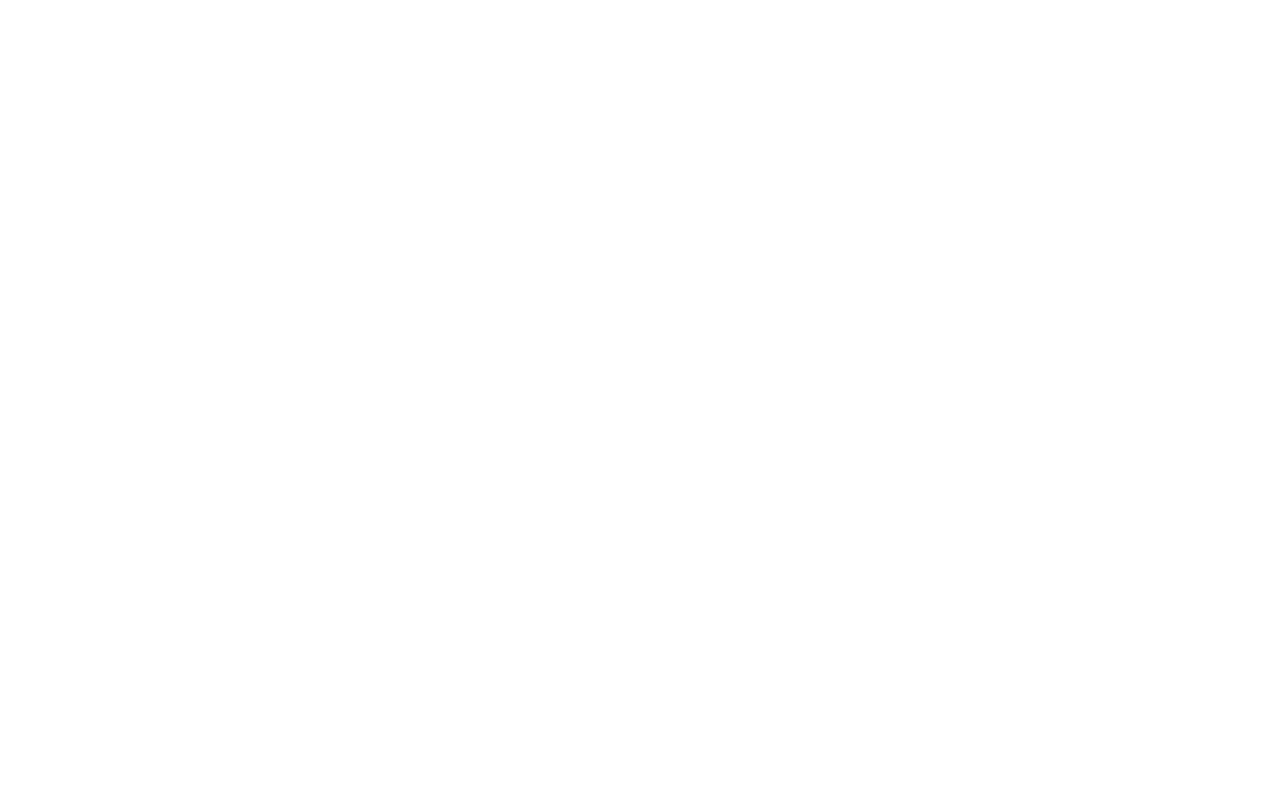
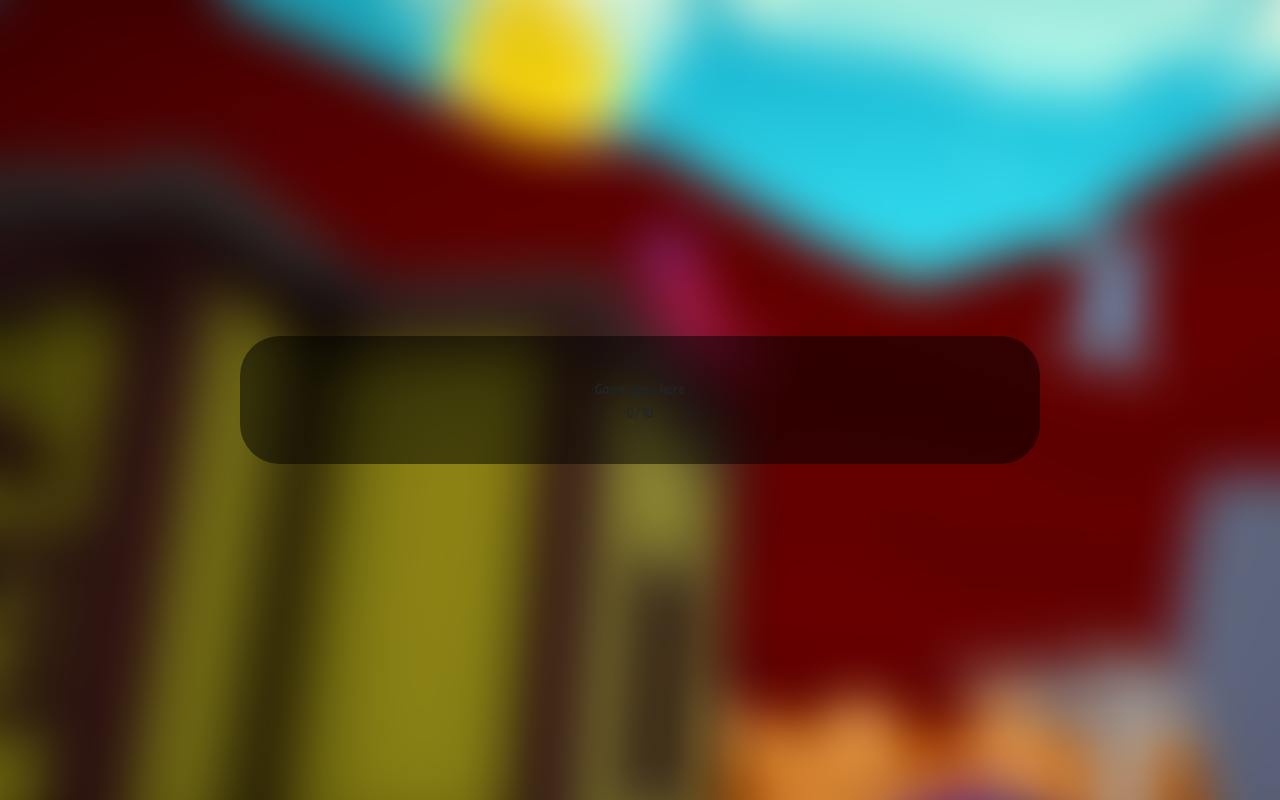
Before and after one commit to Mykol-Word/worm-escape-game, a React (Vite) app: page /play in a window 1280 px wide. Before the commit this address had no page. Built offline with nearby package versions, Linux system fonts and the light colour scheme.

Commit message:
Created and routed a basic play page
- Routed the play page in main.tsx with the react-dom-router

- Created the play page and added another blurred background image

- Created two basic components "GameManger" and "ProgressBar" and added
  them to the play page

```diff
--- /dev/null
+++ b/src/assets/components/gamemanager.tsx
@@ -0,0 +1,10 @@
+
+function GameManger() {
+return(
+    <div>
+        Game goes here
+    </div>
+);
+}
+
+export default GameManger;
--- /dev/null
+++ b/src/assets/components/progressbar.tsx
@@ -0,0 +1,10 @@
+
+function ProgressBar() {
+    return(
+        <div>
+            0/10
+        </div>
+    );
+}
+
+export default ProgressBar;
--- a/src/main.tsx
+++ b/src/main.tsx
@@ -1,6 +1,7 @@
 import ReactDOM from "react-dom/client";
 import { BrowserRouter, Routes, Route } from "react-router-dom";
 import Home from "./pages/Home";
+import Play from "./pages/Play";
 import 'bootstrap/dist/css/bootstrap.css'
 import "./App.css"
 
@@ -8,7 +9,9 @@ export default function App() {
   return (
     <BrowserRouter>
       <Routes>
-        <Route path="/" element={<Home />}>
+        <Route path="/">
+          <Route index element={<Home />} />
+          <Route path="play" element={<Play/>} />
         </Route>
       </Routes>
     </BrowserRouter>
--- /dev/null
+++ b/src/pages/Play.tsx
@@ -0,0 +1,19 @@
+import GameManager from "../assets/components/gamemanager";
+import ProgressBar from "../assets/components/progressbar";
+import backgroundImage from "../assets/images/playbackgroundblurred.png";
+
+function Play() {
+
+  return (
+    <>
+    <div className="vh-100 d-flex justify-content-center align-items-center"style={{backgroundImage: `url(${backgroundImage}`}}>
+        <div className="menu-container">
+            <GameManager></GameManager>
+            <ProgressBar></ProgressBar>
+        </div>
+    </div>
+    </>
+  )
+}
+
+export default Play
```
Also changed, not shown: src/assets/images/homepagebackground.jpg (deleted), src/assets/images/playbackgroundblurred.png (added).
